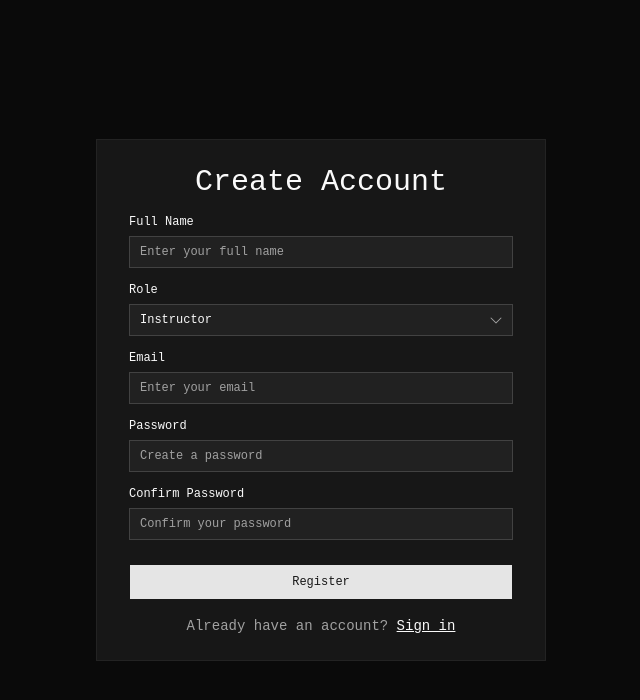
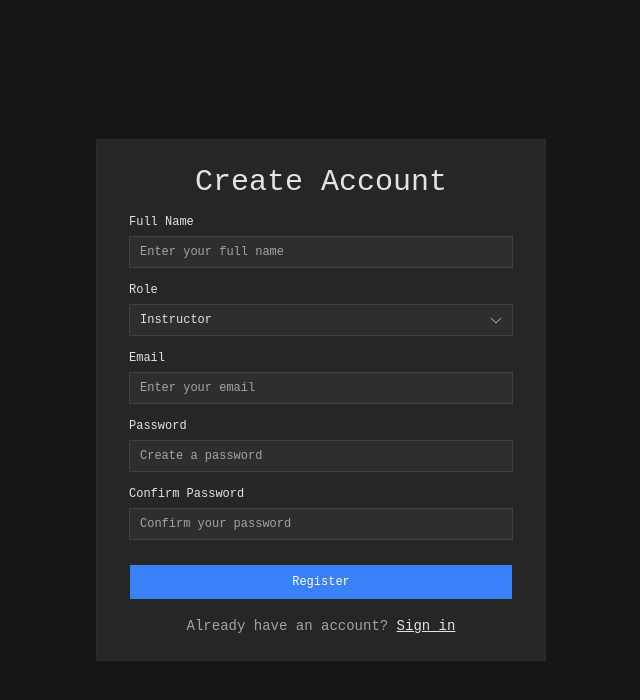
Before and after one commit to notZairus/archone-instructor, a React (Vite) app: page /register in a window 1280 px wide. Shown: the top 700 px of the page, without its empty margins (319-959 px from the left). Built offline with nearby package versions, Linux system fonts and the light colour scheme; no server answers.

Commit message:
feat: enhance CSS variables for improved theming and dark mode support

```diff
--- a/src/index.css
+++ b/src/index.css
@@ -5,7 +5,166 @@
 
 @custom-variant dark (&:is(.dark *));
 
+
+
+/* ===================== */
+
+:root {
+  --background: oklch(1.00 0 0);
+  --foreground: oklch(0.32 0 0);
+  --card: oklch(1.00 0 0);
+  --card-foreground: oklch(0.32 0 0);
+  --popover: oklch(1.00 0 0);
+  --popover-foreground: oklch(0.32 0 0);
+  --primary: oklch(0.62 0.19 259.76);
+  --primary-foreground: oklch(1.00 0 0);
+  --secondary: oklch(0.97 0 0);
+  --secondary-foreground: oklch(0.45 0.03 257.68);
+  --muted: oklch(0.98 0 0);
+  --muted-foreground: oklch(0.55 0.02 264.41);
+  --accent: oklch(0.95 0.03 233.56);
+  --accent-foreground: oklch(0.38 0.14 265.59);
+  --destructive: oklch(0.64 0.21 25.39);
+  --border: oklch(0.93 0.01 261.82);
+  --input: oklch(0.93 0.01 261.82);
+  --ring: oklch(0.62 0.19 259.76);
+  --chart-1: oklch(0.62 0.19 259.76);
+  --chart-2: oklch(0.55 0.22 262.96);
+  --chart-3: oklch(0.49 0.22 264.43);
+  --chart-4: oklch(0.42 0.18 265.55);
+  --chart-5: oklch(0.38 0.14 265.59);
+  --sidebar: oklch(0.98 0 0);
+  --sidebar-foreground: oklch(0.14 0 0);
+  --sidebar-primary: oklch(0.20 0 0);
+  --sidebar-primary-foreground: oklch(0.98 0 0);
+  --sidebar-accent: oklch(0.97 0 0);
+  --sidebar-accent-foreground: oklch(0.20 0 0);
+  --sidebar-border: oklch(0.92 0 0);
+  --sidebar-ring: oklch(0.71 0 0);
+
+  --font-sans: 'Geist', 'Geist Fallback', ui-sans-serif, system-ui, -apple-system, BlinkMacSystemFont, 'Segoe UI', Roboto, 'Helvetica Neue', Arial, 'Noto Sans', sans-serif, 'Apple Color Emoji', 'Segoe UI Emoji', 'Segoe UI Symbol', 'Noto Color Emoji';
+  --font-serif: Source Serif 4, serif;
+  --font-mono: JetBrains Mono, monospace;
+
+  --radius: 0.375rem;
+
+  --shadow-2xs: 0 1px 3px 0px oklch(0.00 0 0 / 0.05);
+  --shadow-xs: 0 1px 3px 0px oklch(0.00 0 0 / 0.05);
+  --shadow-sm: 0 1px 3px 0px oklch(0.00 0 0 / 0.10), 0 1px 2px -1px oklch(0.00 0 0 / 0.10);
+  --shadow: 0 1px 3px 0px oklch(0.00 0 0 / 0.10), 0 1px 2px -1px oklch(0.00 0 0 / 0.10);
+  --shadow-md: 0 1px 3px 0px oklch(0.00 0 0 / 0.10), 0 2px 4px -1px oklch(0.00 0 0 / 0.10);
+  --shadow-lg: 0 1px 3px 0px oklch(0.00 0 0 / 0.10), 0 4px 6px -1px oklch(0.00 0 0 / 0.10);
+  --shadow-xl: 0 1px 3px 0px oklch(0.00 0 0 / 0.10), 0 8px 10px -1px oklch(0.00 0 0 / 0.10);
+  --shadow-2xl: 0 1px 3px 0px oklch(0.00 0 0 / 0.25);
+
+}
+
+.dark {
+  --background: oklch(0.20 0 0);
+  --foreground: oklch(0.92 0 0);
+  --card: oklch(0.27 0 0);
+  --card-foreground: oklch(0.92 0 0);
+  --popover: oklch(0.27 0 0);
+  --popover-foreground: oklch(0.92 0 0);
+  --primary: oklch(0.62 0.19 259.76);
+  --primary-foreground: oklch(1.00 0 0);
+  --secondary: oklch(0.27 0 0);
+  --secondary-foreground: oklch(0.92 0 0);
+  --muted: oklch(0.27 0 0);
+  --muted-foreground: oklch(0.72 0 0);
+  --accent: oklch(0.38 0.14 265.59);
+  --accent-foreground: oklch(0.88 0.06 254.63);
+  --destructive: oklch(0.64 0.21 25.39);
+  --border: oklch(0.37 0 0);
+  --input: oklch(0.37 0 0);
+  --ring: oklch(0.62 0.19 259.76);
+  --chart-1: oklch(0.71 0.14 254.69);
+  --chart-2: oklch(0.62 0.19 259.76);
+  --chart-3: oklch(0.55 0.22 262.96);
+  --chart-4: oklch(0.49 0.22 264.43);
+  --chart-5: oklch(0.42 0.18 265.55);
+  --sidebar: oklch(0.21 0.01 285.56);
+  --sidebar-foreground: oklch(0.99 0 0);
+  --sidebar-primary: oklch(0.49 0.24 264.41);
+  --sidebar-primary-foreground: oklch(0.99 0 0);
+  --sidebar-accent: oklch(0.27 0.01 285.81);
+  --sidebar-accent-foreground: oklch(0.99 0 0);
+  --sidebar-border: oklch(1.00 0 0 / 10%);
+  --sidebar-ring: oklch(0.55 0.02 285.76);
+
+  --shadow-2xs: 0 1px 3px 0px oklch(0.00 0 0 / 0.05);
+  --shadow-xs: 0 1px 3px 0px oklch(0.00 0 0 / 0.05);
+  --shadow-sm: 0 1px 3px 0px oklch(0.00 0 0 / 0.10), 0 1px 2px -1px oklch(0.00 0 0 / 0.10);
+  --shadow: 0 1px 3px 0px oklch(0.00 0 0 / 0.10), 0 1px 2px -1px oklch(0.00 0 0 / 0.10);
+  --shadow-md: 0 1px 3px 0px oklch(0.00 0 0 / 0.10), 0 2px 4px -1px oklch(0.00 0 0 / 0.10);
+  --shadow-lg: 0 1px 3px 0px oklch(0.00 0 0 / 0.10), 0 4px 6px -1px oklch(0.00 0 0 / 0.10);
+  --shadow-xl: 0 1px 3px 0px oklch(0.00 0 0 / 0.10), 0 8px 10px -1px oklch(0.00 0 0 / 0.10);
+  --shadow-2xl: 0 1px 3px 0px oklch(0.00 0 0 / 0.25);
+}
+
 @theme inline {
+  --color-background: var(--background);
+  --color-foreground: var(--foreground);
+  --color-card: var(--card);
+  --color-card-foreground: var(--card-foreground);
+  --color-popover: var(--popover);
+  --color-popover-foreground: var(--popover-foreground);
+  --color-primary: var(--primary);
+  --color-primary-foreground: var(--primary-foreground);
+  --color-secondary: var(--secondary);
+  --color-secondary-foreground: var(--secondary-foreground);
+  --color-muted: var(--muted);
+  --color-muted-foreground: var(--muted-foreground);
+  --color-accent: var(--accent);
+  --color-accent-foreground: var(--accent-foreground);
+  --color-destructive: var(--destructive);
+  --color-border: var(--border);
+  --color-input: var(--input);
+  --color-ring: var(--ring);
+  --color-chart-1: var(--chart-1);
+  --color-chart-2: var(--chart-2);
+  --color-chart-3: var(--chart-3);
+  --color-chart-4: var(--chart-4);
+  --color-chart-5: var(--chart-5);
+  --color-sidebar: var(--sidebar);
+  --color-sidebar-foreground: var(--sidebar-foreground);
+  --color-sidebar-primary: var(--sidebar-primary);
+  --color-sidebar-primary-foreground: var(--sidebar-primary-foreground);
+  --color-sidebar-accent: var(--sidebar-accent);
+  --color-sidebar-accent-foreground: var(--sidebar-accent-foreground);
+  --color-sidebar-border: var(--sidebar-border);
+  --color-sidebar-ring: var(--sidebar-ring);
+
+  --font-sans: var(--font-sans);
+  --font-mono: var(--font-mono);
+  --font-serif: var(--font-serif);
+
+  --radius-sm: calc(var(--radius) - 4px);
+  --radius-md: calc(var(--radius) - 2px);
+  --radius-lg: var(--radius);
+  --radius-xl: calc(var(--radius) + 4px);
+
+  --shadow-2xs: var(--shadow-2xs);
+  --shadow-xs: var(--shadow-xs);
+  --shadow-sm: var(--shadow-sm);
+  --shadow: var(--shadow);
+  --shadow-md: var(--shadow-md);
+  --shadow-lg: var(--shadow-lg);
+  --shadow-xl: var(--shadow-xl);
+  --shadow-2xl: var(--shadow-2xl);
+}
+
+
+
+/* ====================== */
+
+
+
+
+
+
+
+/* @theme inline {
   --font-heading: var(--font-mono);
   --font-mono: "JetBrains Mono Variable", monospace;
   --color-sidebar-ring: var(--sidebar-ring);
@@ -46,9 +205,12 @@
   --radius-2xl: calc(var(--radius) * 1.8);
   --radius-3xl: calc(var(--radius) * 2.2);
   --radius-4xl: calc(var(--radius) * 2.6);
-}
+} */
 
-:root {
+
+
+
+/* :root {
   --background: oklch(1 0 0);
   --foreground: oklch(0.145 0 0);
   --card: oklch(1 0 0);
@@ -81,9 +243,9 @@
   --sidebar-accent-foreground: oklch(0.205 0 0);
   --sidebar-border: oklch(0.922 0 0);
   --sidebar-ring: oklch(0.708 0 0);
-}
+} */
 
-.dark {
+/* .dark {
   --background: oklch(0.145 0 0);
   --foreground: oklch(0.985 0 0);
   --card: oklch(0.205 0 0);
@@ -115,7 +277,7 @@
   --sidebar-accent-foreground: oklch(0.985 0 0);
   --sidebar-border: oklch(1 0 0 / 10%);
   --sidebar-ring: oklch(0.556 0 0);
-}
+} */
 
 @layer base {
   * {
```
